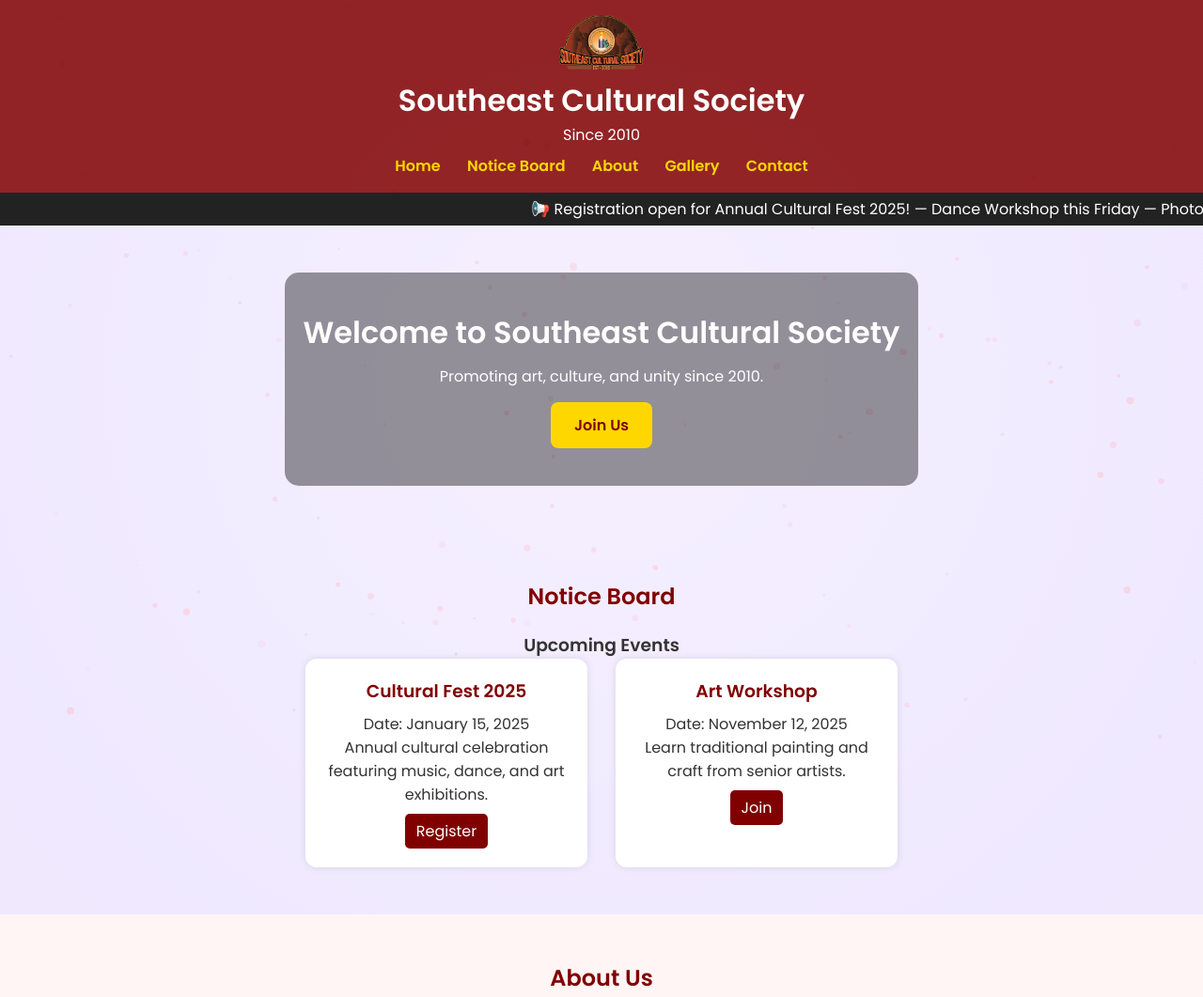
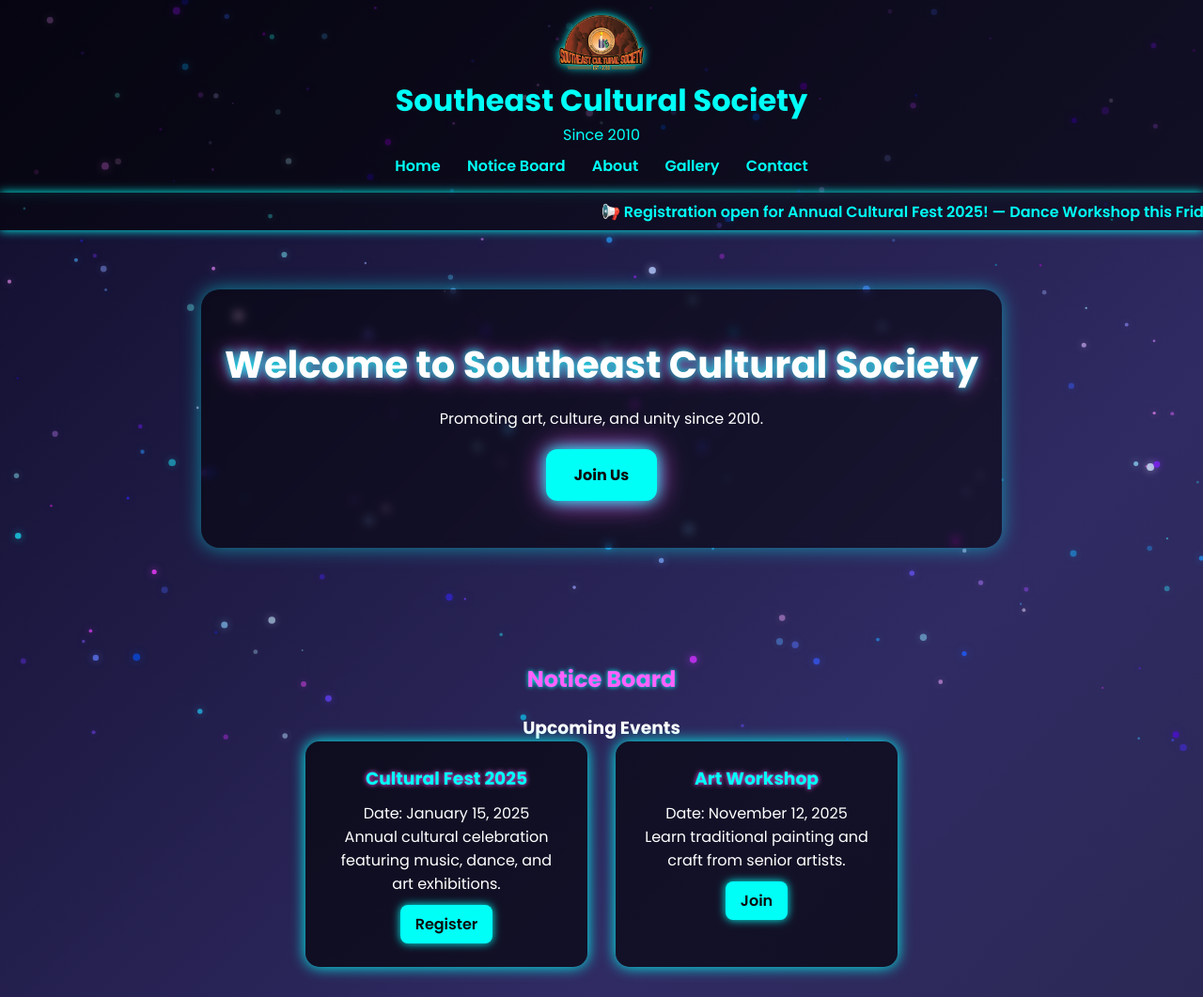
Before and after one commit to SoutheastCulturalSociety/website, a plain HTML site: page index.html in a window 1280 px wide. Shown: the top 1061 px of the page at 94% size. Drawn offline with Linux system fonts and the light colour scheme.

Commit message:
Update index.html

```diff
--- a/index.html
+++ b/index.html
@@ -6,7 +6,7 @@
   <title>Southeast Cultural Society | Since 2010</title>
 
   <!-- Google Fonts -->
-  <link href="https://fonts.googleapis.com/css2?family=Poppins:wght@400;600&display=swap" rel="stylesheet">
+  <link href="https://fonts.googleapis.com/css2?family=Poppins:wght@400;600;700&display=swap" rel="stylesheet">
 
   <style>
     /* ---------- BASIC RESET ---------- */
@@ -19,25 +19,27 @@
 
     body {
       font-family: "Poppins", sans-serif;
-      color: #333;
+      color: #fff;
       position: relative;
       overflow-x: hidden;
-      background: #f5f0ff;
       min-height: 100vh;
+      background: linear-gradient(135deg, #0f0c29, #302b63, #24243e);
     }
 
     header {
-      background: rgba(128,0,0,0.85);
-      color: white;
+      background: rgba(0, 0, 0, 0.6);
+      color: #00fff7;
       padding: 1rem;
       text-align: center;
       position: relative;
       z-index: 2;
+      box-shadow: 0 0 15px rgba(0,255,255,0.3);
     }
 
     header img.logo {
       width: 90px;
       height: auto;
+      filter: drop-shadow(0 0 5px #00fff7);
     }
 
     nav {
@@ -45,18 +47,20 @@
     }
 
     nav a {
-      color: #ffd700;
+      color: #00fff7;
       margin: 0 12px;
       text-decoration: none;
       font-weight: 600;
+      transition: 0.3s;
     }
 
     nav a:hover {
+      color: #ff61ff;
       text-decoration: underline;
     }
 
     section {
-      padding: 50px 15px;
+      padding: 60px 15px;
       text-align: center;
       position: relative;
       z-index: 2;
@@ -66,58 +70,64 @@
     #home {
       position: relative;
       text-align: center;
-      color: white;
-      min-height: 300px;
+      min-height: 400px;
       display: flex;
       align-items: center;
       justify-content: center;
     }
 
     #home .overlay {
-      background: rgba(0,0,0,0.4);
-      padding: 40px 20px;
-      border-radius: 15px;
+      background: rgba(0,0,0,0.5);
+      padding: 50px 25px;
+      border-radius: 20px;
+      box-shadow: 0 0 20px rgba(0,255,255,0.5);
+      backdrop-filter: blur(5px);
     }
 
     #home h2 {
-      font-size: 2rem;
-      margin-bottom: 10px;
+      font-size: 2.5rem;
+      margin-bottom: 15px;
+      text-shadow: 0 0 10px #00fff7, 0 0 20px #ff61ff;
     }
 
     .join-btn {
-      background: gold;
-      color: maroon;
-      padding: 12px 25px;
-      border-radius: 8px;
+      background: #00fff7;
+      color: #0c0c0c;
+      padding: 15px 30px;
+      border-radius: 12px;
       text-decoration: none;
-      font-weight: 600;
+      font-weight: 700;
       display: inline-block;
-      margin-top: 15px;
+      margin-top: 20px;
+      box-shadow: 0 0 15px #00fff7, 0 0 30px #ff61ff;
       transition: all 0.3s;
     }
 
     .join-btn:hover {
-      background: #ffeb70;
+      background: #ff61ff;
+      box-shadow: 0 0 20px #ff61ff, 0 0 40px #00fff7;
       transform: scale(1.05);
     }
 
     /* ---------- NEWS WHEEL ---------- */
     .news-wheel {
-      background: #222;
-      color: #fff;
+      background: rgba(0,0,0,0.5);
+      color: #00fff7;
       overflow: hidden;
       white-space: nowrap;
-      height: 35px;
+      height: 40px;
       display: flex;
       align-items: center;
       justify-content: center;
       z-index: 2;
       position: relative;
+      box-shadow: 0 0 10px #00fff7;
+      font-weight: 600;
     }
 
     .news-content {
       display: inline-block;
-      animation: scroll 18s linear infinite;
+      animation: scroll 20s linear infinite;
     }
 
     @keyframes scroll {
@@ -128,7 +138,8 @@
     /* ---------- NOTICE BOARD ---------- */
     #notice-board h2 {
       margin-bottom: 20px;
-      color: maroon;
+      color: #ff61ff;
+      text-shadow: 0 0 5px #00fff7;
     }
 
     .notice-section {
@@ -139,51 +150,63 @@
     }
 
     .notice-card {
-      background: white;
-      border-radius: 12px;
-      box-shadow: 0 0 8px rgba(0,0,0,0.1);
-      padding: 20px;
+      background: rgba(0,0,0,0.6);
+      border-radius: 15px;
+      padding: 25px;
       width: 300px;
       transition: transform 0.3s;
+      box-shadow: 0 0 15px #00fff7;
     }
 
     .notice-card:hover {
       transform: translateY(-5px);
+      box-shadow: 0 0 25px #ff61ff;
     }
 
     .notice-card h3 {
-      color: maroon;
-      margin-bottom: 8px;
+      color: #00fff7;
+      margin-bottom: 10px;
+      text-shadow: 0 0 5px #ff61ff;
     }
 
     .notice-card a {
       display: inline-block;
-      margin-top: 8px;
-      color: white;
-      background: maroon;
-      padding: 6px 12px;
-      border-radius: 5px;
+      margin-top: 10px;
+      color: #0c0c0c;
+      background: #00fff7;
+      padding: 8px 16px;
+      border-radius: 8px;
       text-decoration: none;
+      font-weight: 600;
+      box-shadow: 0 0 10px #00fff7;
+      transition: 0.3s;
     }
 
     .notice-card a:hover {
-      background: #b30000;
+      background: #ff61ff;
+      box-shadow: 0 0 15px #ff61ff;
+      color: #fff;
     }
 
     /* ---------- ABOUT ---------- */
     #about {
-      background: #fff5f5;
+      background: rgba(0,0,0,0.3);
+      padding: 80px 15px;
+      border-radius: 20px;
+      box-shadow: 0 0 30px #00fff7 inset;
     }
 
     #about h2 {
-      color: maroon;
+      color: #ff61ff;
       margin-bottom: 20px;
+      text-shadow: 0 0 5px #00fff7;
     }
 
     #about p {
       max-width: 800px;
       margin: auto;
-      line-height: 1.7;
+      line-height: 1.8;
+      color: #c0f5ff;
     }
 
     /* ---------- GALLERY ---------- */
@@ -193,27 +216,30 @@
     }
 
     #gallery h2 {
-      color: maroon;
+      color: #ff61ff;
       margin-bottom: 20px;
+      text-shadow: 0 0 5px #00fff7;
     }
 
     .gallery-track {
       display: flex;
       width: max-content;
-      animation: scrollGallery 60s linear infinite; /* Slower scroll */
+      animation: scrollGallery 60s linear infinite;
     }
 
     .gallery-track img {
       width: 220px;
       height: 150px;
       margin: 10px;
-      border-radius: 10px;
+      border-radius: 15px;
       object-fit: cover;
-      transition: transform 0.3s;
+      transition: transform 0.3s, box-shadow 0.3s;
+      box-shadow: 0 0 10px #00fff7;
     }
 
     .gallery-track img:hover {
       transform: scale(1.05);
+      box-shadow: 0 0 20px #ff61ff;
     }
 
     @keyframes scrollGallery {
@@ -223,58 +249,45 @@
 
     /* ---------- CONTACT ---------- */
     #contact h2 {
-      color: maroon;
+      color: #ff61ff;
       margin-bottom: 15px;
+      text-shadow: 0 0 5px #00fff7;
     }
 
     #contact p {
       margin-bottom: 10px;
+      color: #c0f5ff;
+    }
+
+    #contact a {
+      color: #00fff7;
+      text-decoration: none;
+    }
+
+    #contact a:hover {
+      color: #ff61ff;
+      text-decoration: underline;
     }
 
     /* ---------- FOOTER ---------- */
     footer {
-      background: #222;
-      color: white;
+      background: rgba(0,0,0,0.6);
+      color: #00fff7;
       text-align: center;
-      padding: 12px 0;
+      padding: 15px 0;
       font-size: 0.9rem;
+      box-shadow: 0 0 10px #00fff7;
     }
 
     footer a {
-      color: gold;
+      color: #00fff7;
       text-decoration: none;
       margin: 0 6px;
     }
 
     footer a:hover {
+      color: #ff61ff;
       text-decoration: underline;
-    }
-
-    /* ---------- MOVING MANDALA BACKGROUND ---------- */
-    body::before {
-      content: "";
-      position: fixed;
-      top: 50%;
-      left: 50%;
-      width: 250%;
-      height: 250%;
-      background: radial-gradient(circle at center, #f0e6ff 10%, #d0bfff 40%, #ffd9b3 70%, #f0e6ff 90%);
-      border-radius: 50%;
-      transform: translate(-50%, -50%);
-      z-index: 0;
-      opacity: 0.15;
-      animation: rotateMandala 90s linear infinite, pulseMandala 6s ease-in-out infinite alternate;
-    }
-
-    @keyframes rotateMandala {
-      from { transform: translate(-50%, -50%) rotate(0deg); }
-      to { transform: translate(-50%, -50%) rotate(360deg); }
-    }
-
-    @keyframes pulseMandala {
-      0% { transform: translate(-50%, -50%) scale(0.95); }
-      50% { transform: translate(-50%, -50%) scale(1.05); }
-      100% { transform: translate(-50%, -50%) scale(0.95); }
     }
 
     /* ---------- PARTICLE BACKGROUND ---------- */
@@ -359,11 +372,7 @@
   <!-- GALLERY -->
   <section id="gallery">
     <h2>Gallery</h2>
-    <div class="gallery-track">
-      <img src="gallery/img1.png" alt="Event Photo 1">
-      <img src="gallery/img2.png" alt="Event Photo 2">
-      <img src="gallery/img3.png" alt="Event Photo 3">
-      <img src="gallery/img4.png" alt="Event Photo 4">
+    <div class="gallery-track" id="gallery-track">
       <img src="gallery/img1.png" alt="Event Photo 1">
       <img src="gallery/img2.png" alt="Event Photo 2">
       <img src="gallery/img3.png" alt="Event Photo 3">
@@ -389,6 +398,7 @@
 
   <!-- ---------- PARTICLE JS ---------- -->
   <script>
+    // ---------- PARTICLE BACKGROUND ----------
     const canvas = document.getElementById("particle-bg");
     const ctx = canvas.getContext("2d");
 
@@ -408,44 +418,52 @@
         this.size = Math.random() * 3 + 1;
         this.speedY = Math.random() * 1 + 0.2;
         this.speedX = Math.random() * 0.5 - 0.25;
-        this.opacity = Math.random() * 0.3 + 0.1;
+        this.opacity = Math.random() * 0.5 + 0.3;
+        this.color = `rgba(${Math.floor(Math.random()*255)}, ${Math.floor(Math.random()*255)}, 255, ${this.opacity})`;
       }
       update() {
         this.y += this.speedY;
         this.x += this.speedX;
-        if (this.y > canvas.height) {
-          this.y = -this.size;
-          this.x = Math.random() * canvas.width;
-        }
+        if (this.y > canvas.height) this.y = -this.size;
         if (this.x > canvas.width) this.x = 0;
         if (this.x < 0) this.x = canvas.width;
       }
       draw() {
-        ctx.fillStyle = "rgba(255, 182, 193," + this.opacity + ")"; // soft pink particles
+        ctx.fillStyle = this.color;
+        ctx.shadowColor = this.color;
+        ctx.shadowBlur = 8;
         ctx.beginPath();
         ctx.arc(this.x, this.y, this.size, 0, Math.PI * 2);
         ctx.fill();
       }
     }
 
-    function init() {
+    function initParticles() {
       particlesArray = [];
-      const numberOfParticles = Math.floor(window.innerWidth / 10);
-      for (let i = 0; i < numberOfParticles; i++) {
+      const num = Math.floor(window.innerWidth / 6);
+      for (let i = 0; i < num; i++) {
         particlesArray.push(new Particle());
       }
     }
-    init();
+    initParticles();
 
-    function animate() {
+    function animateParticles() {
       ctx.clearRect(0, 0, canvas.width, canvas.height);
-      for (let particle of particlesArray) {
-        particle.update();
-        particle.draw();
+      for (let p of particlesArray) {
+        p.update();
+        p.draw();
       }
-      requestAnimationFrame(animate);
+      requestAnimationFrame(animateParticles);
     }
-    animate();
+    animateParticles();
+
+    // ---------- GALLERY INFINITE LOOP ----------
+    const galleryTrack = document.getElementById('gallery-track');
+    const galleryImages = Array.from(galleryTrack.children);
+    galleryImages.forEach(img => {
+      const clone = img.cloneNode(true);
+      galleryTrack.appendChild(clone);
+    });
   </script>
 </body>
 </html>
```
